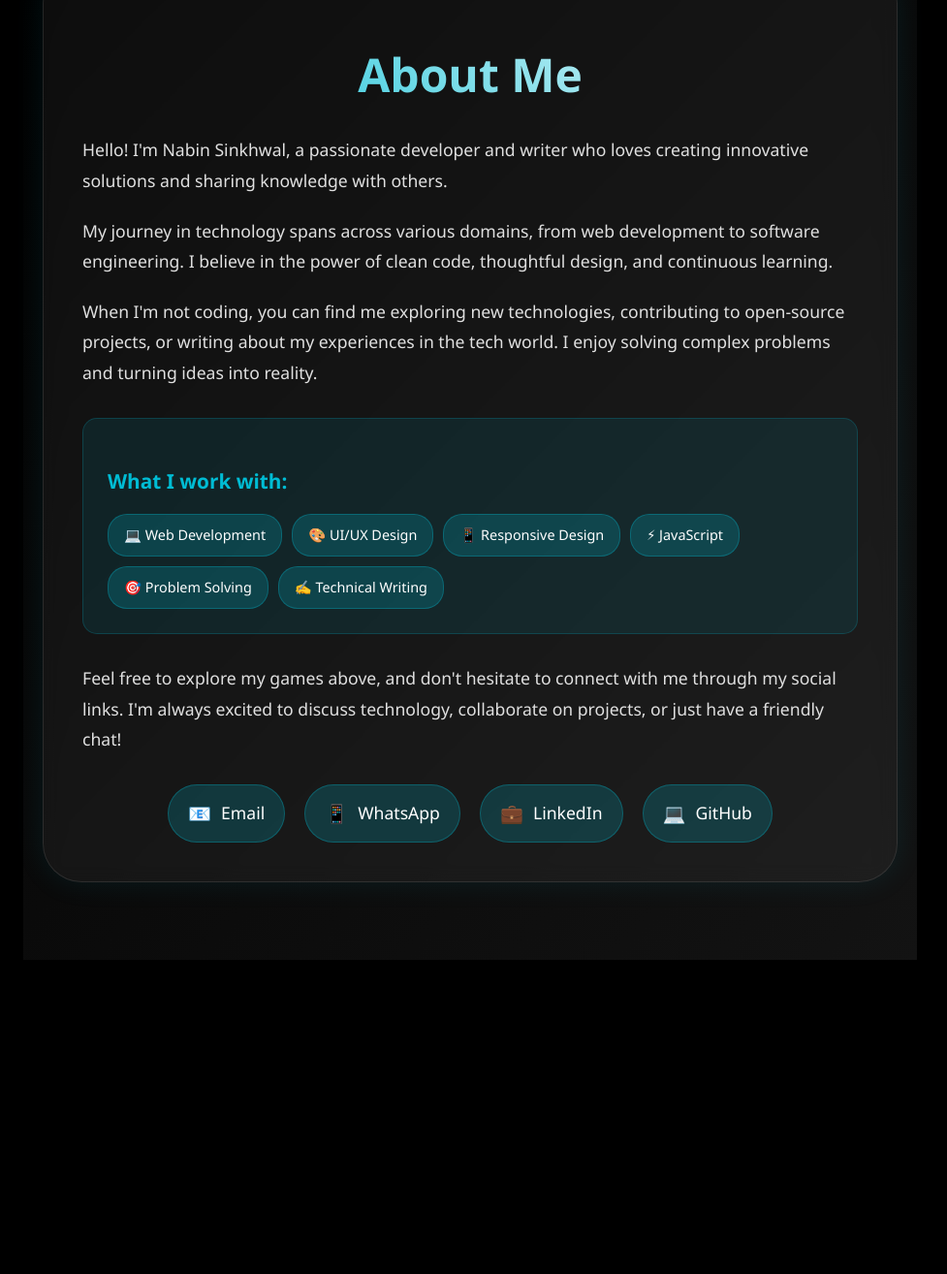
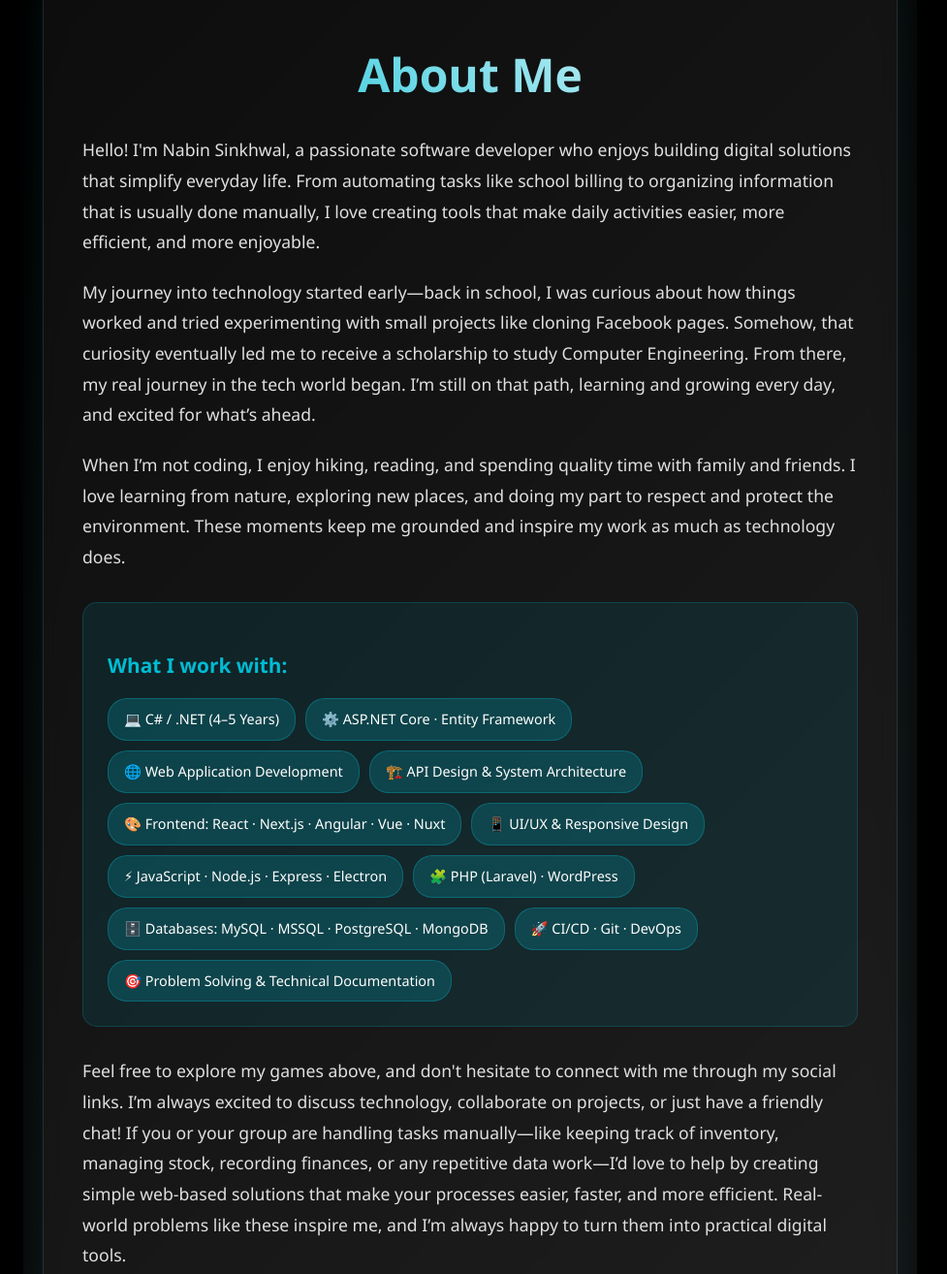
Before and after one commit to nabinsinkhwal7/ME, a plain HTML site: page index.html in a window 1280 px wide. Shown: the part 1437-2751 px from the top of the page at 97% size, without its empty margins (155-1132 px from the left). Before the commit the page ends 2447 px from the top, so only its background shows below. Drawn offline with Linux system fonts and the light colour scheme.

Commit message:
contents of about me changes to about me

```diff
--- a/index.html
+++ b/index.html
@@ -81,25 +81,42 @@
         <div class="about-content">
             <h2 class="about-title">About Me</h2>
             <div class="about-text">
-                <p>Hello! I'm Nabin Sinkhwal, a passionate developer and writer who loves creating innovative solutions and sharing knowledge with others.</p>
+                <p>
+                    Hello! I'm Nabin Sinkhwal, a passionate software developer who enjoys building digital solutions that simplify everyday life. From automating tasks like school billing to organizing information that is usually done manually, I love creating tools that make daily activities easier, more efficient, and more enjoyable.
+                </p>
 
-                <p>My journey in technology spans across various domains, from web development to software engineering. I believe in the power of clean code, thoughtful design, and continuous learning.</p>
+                <p>
+                    My journey into technology started early—back in school, I was curious about how things worked and tried experimenting with small projects like cloning Facebook pages. Somehow, that curiosity eventually led me to receive a scholarship to study Computer Engineering. From there, my real journey in the tech world began. I’m still on that path, learning and growing every day, and excited for what’s ahead.
+                </p>
 
-                <p>When I'm not coding, you can find me exploring new technologies, contributing to open-source projects, or writing about my experiences in the tech world. I enjoy solving complex problems and turning ideas into reality.</p>
+                <p>
+                    When I’m not coding, I enjoy hiking, reading, and spending quality time with family and friends. I love learning from nature, exploring new places, and doing my part to respect and protect the environment. These moments keep me grounded and inspire my work as much as technology does.
+                </p>
 
                 <div class="skills-showcase">
                     <h3>What I work with:</h3>
                     <div class="skill-items">
-                        <span class="skill-item">💻 Web Development</span>
-                        <span class="skill-item">🎨 UI/UX Design</span>
-                        <span class="skill-item">📱 Responsive Design</span>
-                        <span class="skill-item">⚡ JavaScript</span>
-                        <span class="skill-item">🎯 Problem Solving</span>
-                        <span class="skill-item">✍️ Technical Writing</span>
+                        <span class="skill-item">💻 C# / .NET (4–5 Years)</span>
+                        <span class="skill-item">⚙️ ASP.NET Core · Entity Framework</span>
+                        <span class="skill-item">🌐 Web Application Development</span>
+                        <span class="skill-item">🏗️ API Design & System Architecture</span>
+
+                        <span class="skill-item">🎨 Frontend: React · Next.js · Angular · Vue · Nuxt</span>
+                        <span class="skill-item">📱 UI/UX & Responsive Design</span>
+
+                        <span class="skill-item">⚡ JavaScript · Node.js · Express · Electron</span>
+                        <span class="skill-item">🧩 PHP (Laravel) · WordPress</span>
+
+                        <span class="skill-item">🗄️ Databases: MySQL · MSSQL · PostgreSQL · MongoDB</span>
+                        <span class="skill-item">🚀 CI/CD · Git · DevOps</span>
+                        <span class="skill-item">🎯 Problem Solving & Technical Documentation</span>
+
                     </div>
                 </div>
-
-                <p>Feel free to explore my games above, and don't hesitate to connect with me through my social links. I'm always excited to discuss technology, collaborate on projects, or just have a friendly chat!</p>
+                <p>
+                    Feel free to explore my games above, and don't hesitate to connect with me through my social links. I’m always excited to discuss technology, collaborate on projects, or just have a friendly chat!
+                    If you or your group are handling tasks manually—like keeping track of inventory, managing stock, recording finances, or any repetitive data work—I’d love to help by creating simple web-based solutions that make your processes easier, faster, and more efficient. Real-world problems like these inspire me, and I’m always happy to turn them into practical digital tools.
+                </p>
 
                 <div class="social-links-about">
                     <a href="mailto:nsinkhwal@gmail.com" class="social-link-about">
```
